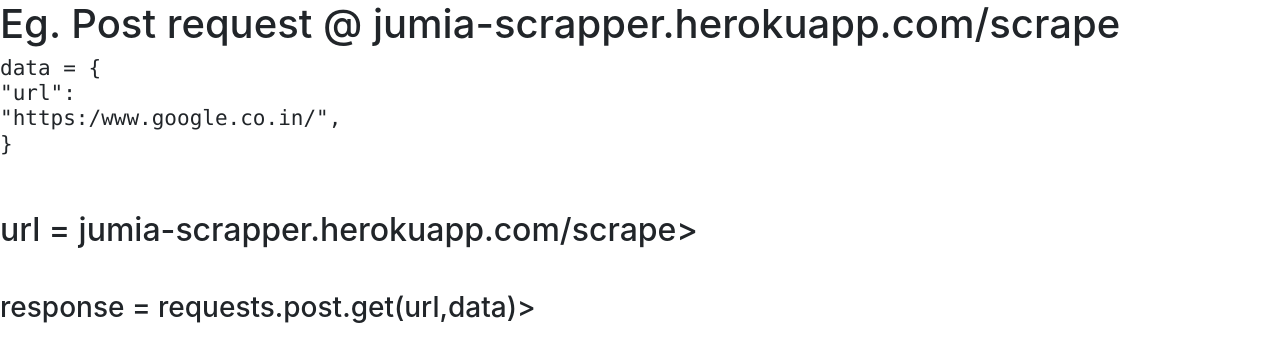
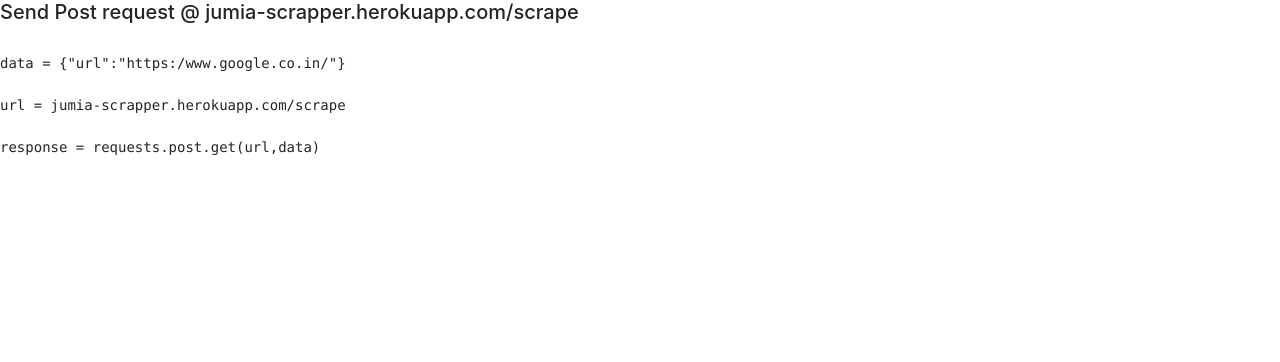
Before and after one commit to derhnyel/jumiascrapper, a Django app: page / in a window 1280 px wide. Shown: the top 362 px of the page. Run offline with Django 3.2, Linux system fonts and the light colour scheme; some libraries are stand-ins or nearby versions.

Commit message:
Update index.html

```diff
--- a/product/templates/product/index.html
+++ b/product/templates/product/index.html
@@ -8,15 +8,16 @@
     <title> </title>
     <link rel="stylesheet" href="https://cdnjs.cloudflare.com/ajax/libs/twitter-bootstrap/4.3.1/css/bootstrap.min.css" />
 </head>
-<h1>Eg. Post request @ jumia-scrapper.herokuapp.com/scrape</h1>
-<h4><pre><code class="json language-json">data = {
-"url":
-"https:/www.google.co.in/",
-}
+<h5>Send Post request @ jumia-scrapper.herokuapp.com/scrape</h5>
+
+<pre><code class="json language-json">
+data = {"url":"https:/www.google.co.in/"}
+
+url = jumia-scrapper.herokuapp.com/scrape
+
+response = requests.post.get(url,data)
+
 </code></pre></h4>
-<h2><br>url = jumia-scrapper.herokuapp.com/scrape</<br>></h2>
-<h3><br>response = requests.post.get(url,data)</<br>></h3>
-
 </div>
 </body>
 
```
